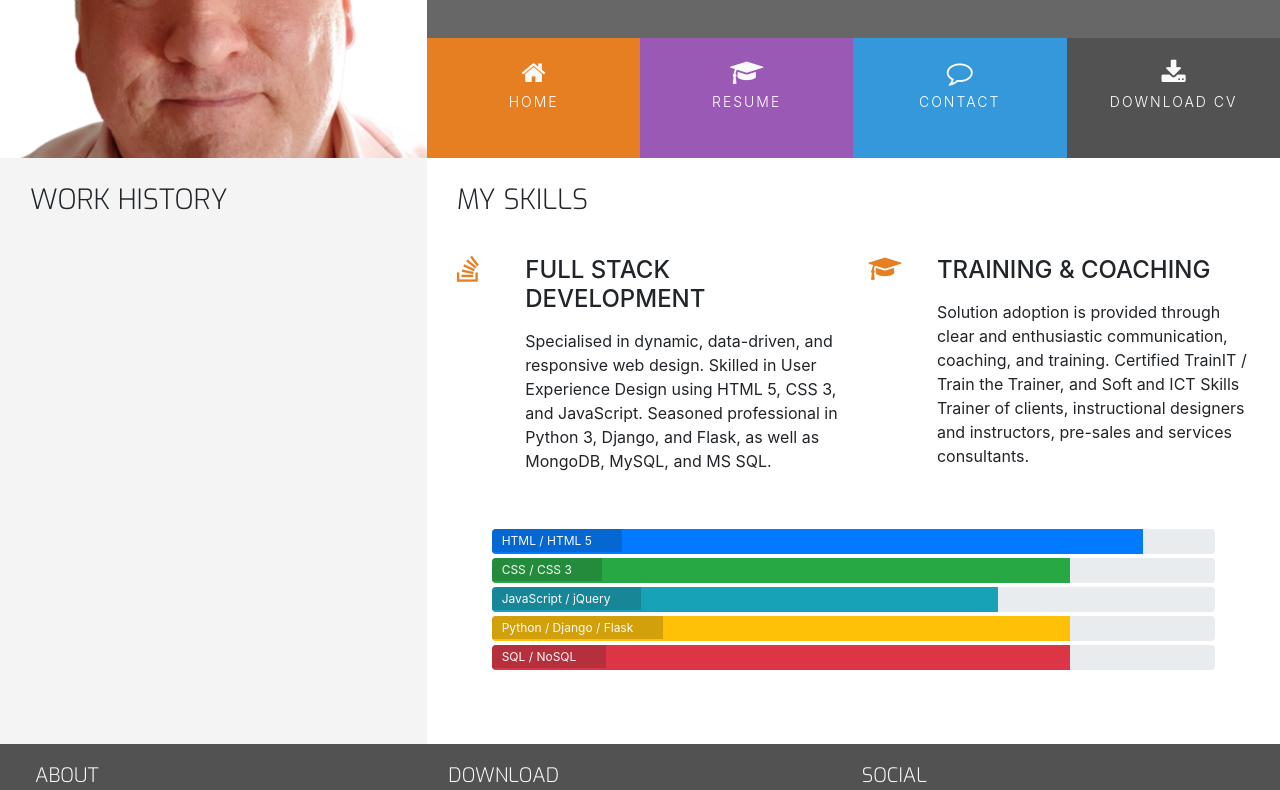
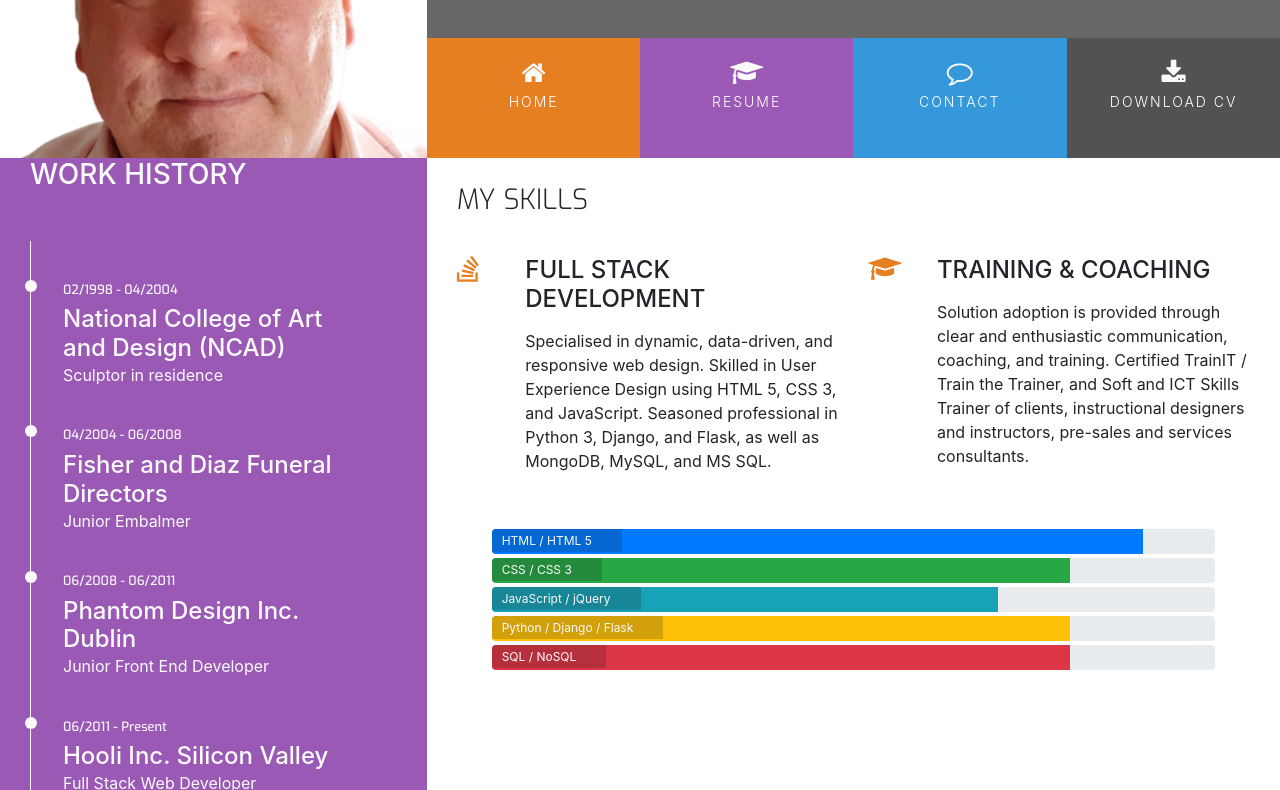
Before and after one commit to NaoiseGaffney/ResumeProject, a plain HTML site: page resume.html in a window 1280 px wide. Shown: the part 211-1001 px from the top of the page. Drawn offline with nearby package versions, Linux system fonts and the light colour scheme.

Commit message:
Recommit all due to loss (Git prob?)

```diff
--- a/assets/css/style.css
+++ b/assets/css/style.css
@@ -12,6 +12,14 @@
 
 .bg-color-personal-info {
     background: #f4f4f4;
+}
+
+.bg-color-work-history {
+    background-color: #9b59b6;
+}
+
+.bg-color-contact {
+    background-color: #fff;
 }
 
 .ui-menu-color-home {
@@ -300,3 +308,50 @@ footer {
 .progress-section {
     margin: 40px 20px;
 }
+
+/* --- Work History --- */
+.history-heading {
+    color: #fafafa;
+    margin-bottom: 50px;
+}
+
+.timeline-item {
+    padding: 4em 2em 0em 2em;
+    position: relative;
+    color: #fafafa;
+    border-left: 1px solid;
+}
+
+.timeline-item p {
+    padding: 0;
+    margin: 0;
+}
+
+.timeline-item:before {
+    content: attr(data-dates);
+    position: absolute;
+    left: 2.5em;
+    top: 3em;
+    display: block;
+    font-family: "Exo", sans-serif;
+    font-weight: 500;
+    font-size: 0.8em;
+    padding: 0;
+    margin: 0;
+}
+
+.timeline-item:after {
+    width: 12px;
+    height: 12px;
+    display: block;
+    top: 2.4em;
+    position: absolute;
+    left: -6px;
+    border-radius: 12px;
+    content: '';
+    background: #fafafa;
+}
+
+.history-items {
+    margin-bottom: 30px;
+}
--- a/resume.html
+++ b/resume.html
@@ -28,22 +28,22 @@
 				<div class="row  no-gutters bg-color-name-title">
 					<div class="col heading">
 						<h1 class="name">Naoise Olof Seán Gaffney</h1>
-						<h2 class="title">Trainer, Coach, and Full Stack Developer</h2>
+						<h2 class="title">Full Stack Developer, Trainer and Coach</h2>
 					</div>
 				</div>
 				<div class="row no-gutters">
 					<div class="col">
 						<ul id="nav" class="list-inline menucontainer">
 							<li class="col-6 col-sm-3 list-inline-item ui-menu-color-home menuitem">
-								<a href="#"
+								<a href="index.html"
 									class="hvr-sweep-to-bottom"><i class="fa fa-home" aria-hidden="true"></i><span>Home</span></a>
 							</li>
 							<li class="col-6 col-sm-3 list-inline-item ui-menu-color-resume menuitem">
-								<a href="#"
+								<a href="resume.html"
 									class="hvr-sweep-to-bottom"><i class="fa fa-graduation-cap" aria-hidden="true"></i><span>Resume</span></a>
 							</li>
 							<li class="col-6 col-sm-3 list-inline-item ui-menu-color-contact menuitem">
-								<a href="#"
+								<a href="contact.html"
 									class="hvr-sweep-to-bottom"><i class="fa fa-comment-o" aria-hidden="true"></i><span>Contact</span></a>
 							</li>
 							<li class="col-6 col-sm-3 list-inline-item ui-menu-color-download menuitem">
@@ -60,10 +60,30 @@
 	<section class="container-fluid">
 		<!-- <div class="row row-table"> Removing row-table to fix positioning -->
 		<div class="row">
-			<div class="col-md-4 bg-color-personal-info section-column">
+			<!-- class="bg-color-personal-info" changed to class="bg-color-work-history" -->
+			<div class="col-md-4 bg-color-work-history section-column">
 				<div class="row">
 					<div class="col-12">
-						<h3 class="section-heading uppercase">Work History</h3>
+						<!-- class"section-heading uppercase" changed to class="history-heading uppercase" -->
+						<h3 class="history-heading uppercase">Work History</h3>
+					</div>
+				</div>
+				<div class="history-items">
+					<div class="timeline-item" data-dates="02/1998 - 04/2004">
+						<h4>National College of Art and Design (NCAD)</h4>
+						<p>Sculptor in residence</p>
+					</div>
+					<div class="timeline-item" data-dates="04/2004 - 06/2008">
+						<h4>Fisher and Diaz Funeral Directors</h4>
+						<p>Junior Embalmer</p>
+					</div>
+					<div class="timeline-item" data-dates="06/2008 - 06/2011">
+						<h4>Phantom Design Inc. Dublin</h4>
+						<p>Junior Front End Developer</p>
+					</div>
+					<div class="timeline-item" data-dates="06/2011 - Present">
+						<h4>Hooli Inc. Silicon Valley</h4>
+						<p>Full Stack Web Developer</p>
 					</div>
 				</div>
 			</div>
@@ -76,7 +96,7 @@
 				<div class="row">
 					<!-- <div class="col-10 offset-1 offset-sm-0 col-sm-4 col-md-6">
                     Removed col-sm-4 because it forces the use of only 2/3 on a smaller viewport  -->
-                    <div class="col-10 offset-1 offset-sm-0 col-md-6">
+					<div class="col-10 offset-1 offset-sm-0 col-md-6">
 						<div class="row">
 							<div class="col-2">
 								<!-- <i class="three-reasons-icon fa fa-tv" aria-hidden="true"></i> -->
@@ -92,7 +112,7 @@
 							</div>
 						</div>
 					</div>
-                    <!-- <div class="col-10 offset-1 offset-sm-0 col-sm-4 col-md-6">
+					<!-- <div class="col-10 offset-1 offset-sm-0 col-sm-4 col-md-6">
                     Removed col-sm-4 because it forces the use of only 2/3 on a smaller viewport  -->
 					<div class="col-10 offset-1 offset-sm-0 col-md-6">
 						<div class="row">
@@ -160,7 +180,7 @@
 				<h5 class="uppercase general-sub">About</h5>
 				<p class="inline-block">
 					<!-- <em>Full Stack Developer:</em><br> Skilled designer and coder from Data-Presentation through Data-in-Motion to Data-at-Rest using the latest technologies and solutions. -->
-                    <em>Full Stack Developer:</em><br> Skilled Full Stack Designer and Developer using the latest technologies and solutions.
+					<em>Full Stack Developer:</em><br> Skilled Full Stack Designer and Developer using the latest technologies and solutions.
 				</p>
 					<p class="inline-block">
 						<em>Trainer and Coach:</em><br> Ensuring Organisations achieve greater value through Professionally Coached Employees.
```
Also changed, not shown: contact.html (+1 -1 lines), index.html (+4 -4 lines).
